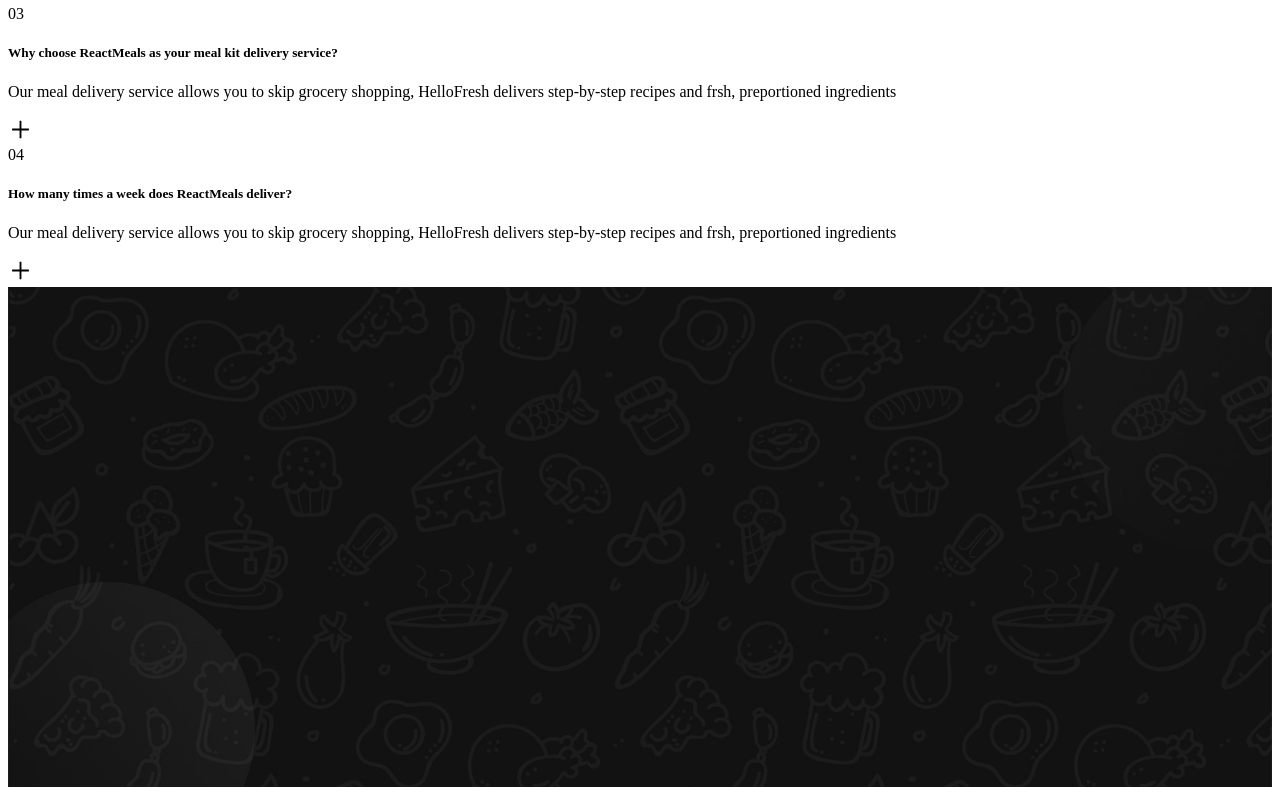
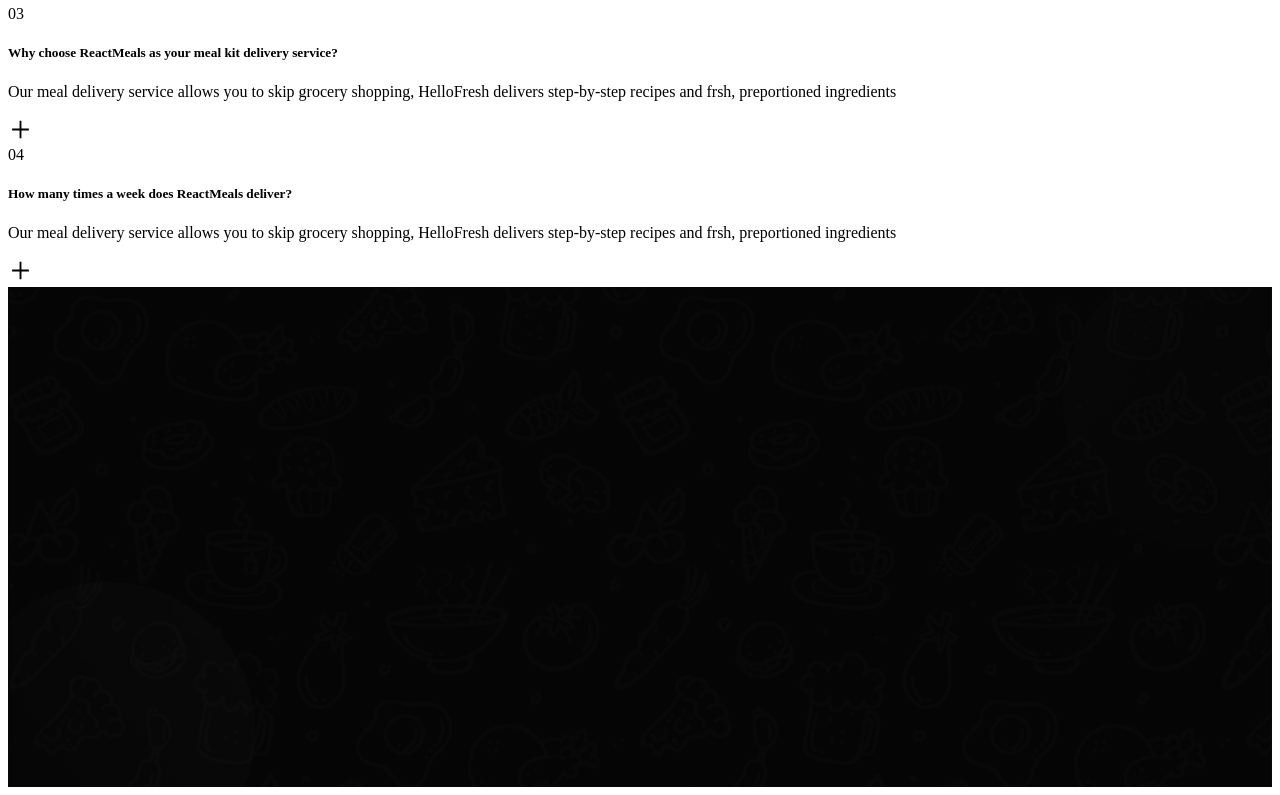
Before and after one commit to KobiManuel/React_Meals, a React (Create React App) app: page / in a window 1280 px wide. Shown: the part 9126-9921 px from the top of the page. Built offline with nearby package versions, Linux system fonts and the light colour scheme.

Commit message:
feat(User-interface): added filter styling

```diff
--- a/src/Pages/LandingPage/Footer/MainFooter.jsx
+++ b/src/Pages/LandingPage/Footer/MainFooter.jsx
@@ -12,6 +12,7 @@
         width: "100%",
         maxWidth: "100%",
         height: "500px",
+        filter: "brightness(0.30)"
       }}>
 
     </Wrapper>
```
